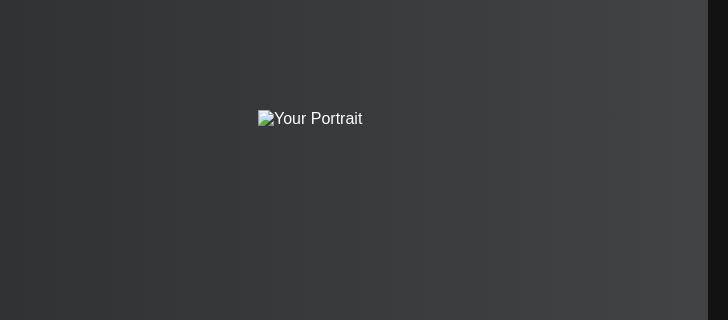
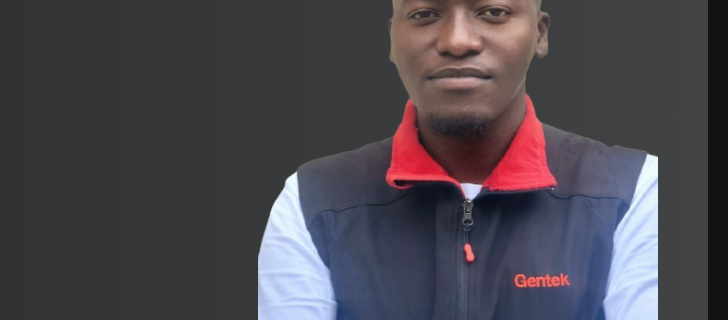
Before and after one commit to JakeSparrow1/Chibwanta.github.io, a plain HTML site: page index.html in a window 1280 px wide. Shown: the part 395-715 px from the top of the page, 552-1280 px from the left. Drawn offline with Linux system fonts and the light colour scheme.

Commit message:
Update index.html

```diff
--- a/index.html
+++ b/index.html
@@ -42,7 +42,7 @@
                     <a href="resume.pdf.pdf" class="cta secondary" download>Download Resume</a>
                 </div>
             </div>
-            <img src="pic1.jpg" alt="Your Portrait" class="portrait">
+            <img src="pic1.png" alt="Your Portrait" class="portrait">
         </div>
     </section>
 
```
